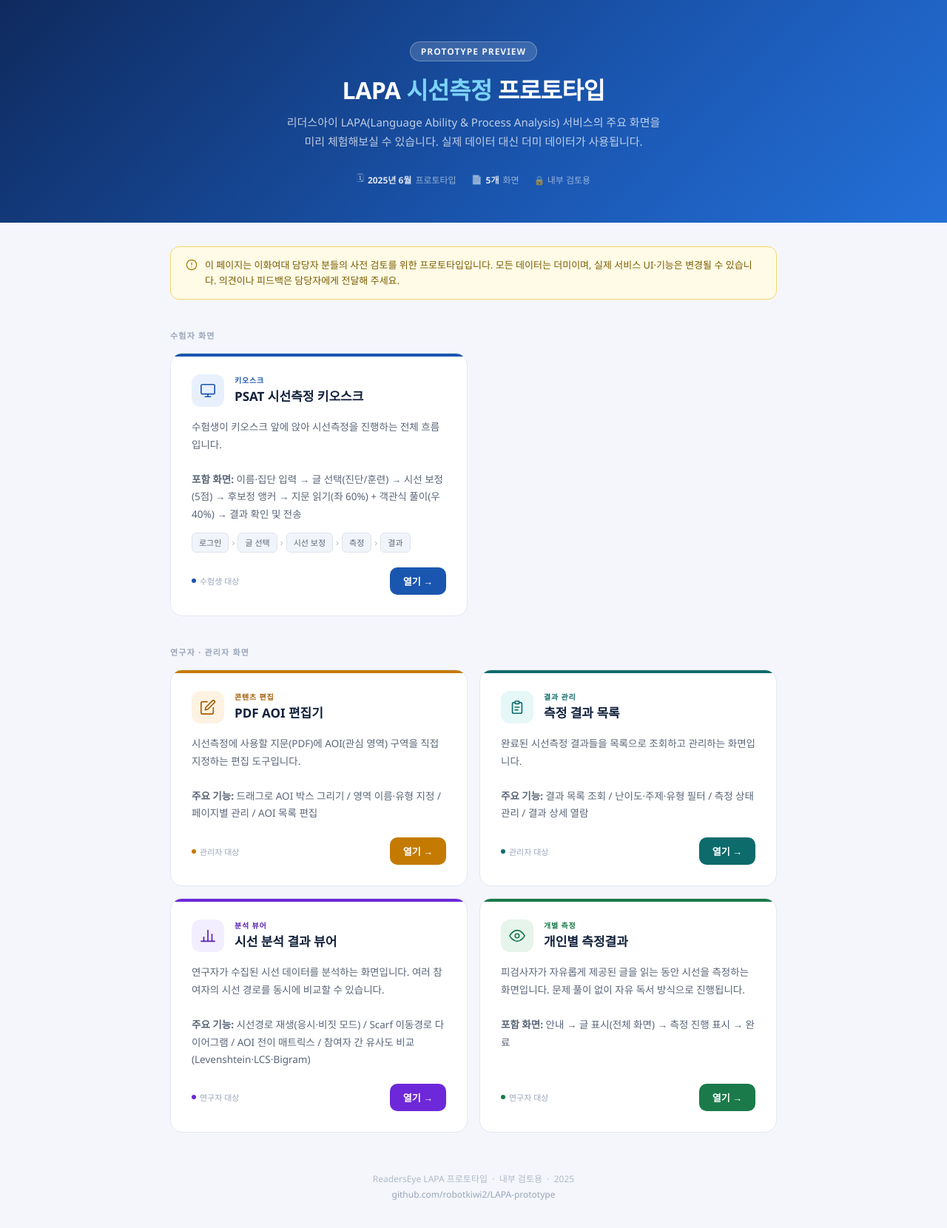
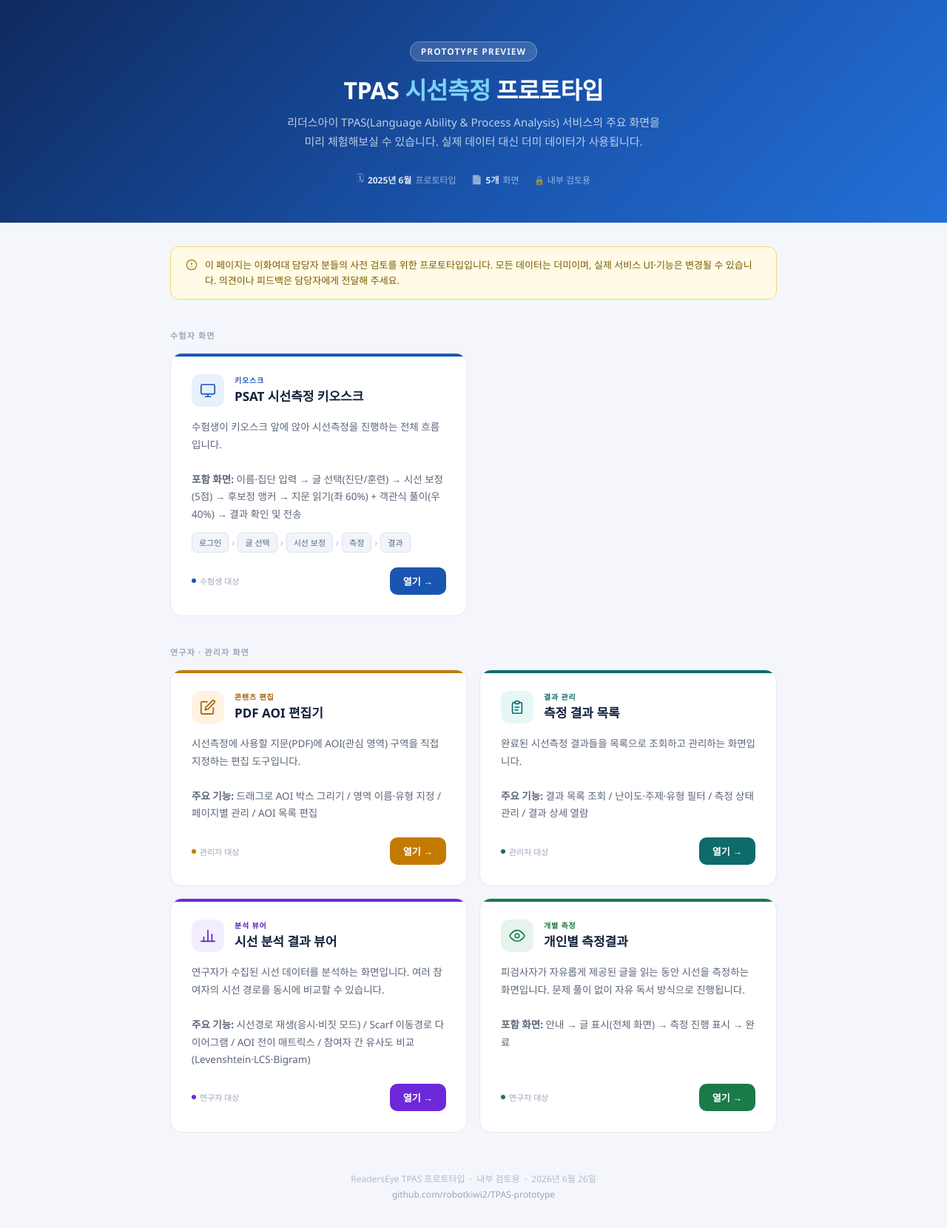
Before and after one commit to robotkiwi2/LAPA-prototype, a plain HTML site: page index.html in a window 1280 px wide. Shown: the whole page at 74% size. Drawn offline with Linux system fonts and the light colour scheme.

Commit message:
fix: LAPA → TPAS 명칭 변경, 날짜 업데이트

```diff
--- a/index.html
+++ b/index.html
@@ -3,7 +3,7 @@
 <head>
 <meta charset="UTF-8">
 <meta name="viewport" content="width=device-width, initial-scale=1.0">
-<title>LAPA 프로토타입 — ReadersEye</title>
+<title>TPAS 프로토타입 — ReadersEye</title>
 <style>
 *,*::before,*::after{box-sizing:border-box;margin:0;padding:0}
 :root{
@@ -110,8 +110,8 @@
 <!-- 헤더 -->
 <div class="hero">
   <div class="hero-tag">PROTOTYPE PREVIEW</div>
-  <h1>LAPA <span>시선측정</span> 프로토타입</h1>
-  <p>리더스아이 LAPA(Language Ability & Process Analysis) 서비스의 주요 화면을 미리 체험해보실 수 있습니다. 실제 데이터 대신 더미 데이터가 사용됩니다.</p>
+  <h1>TPAS <span>시선측정</span> 프로토타입</h1>
+  <p>리더스아이 TPAS(Language Ability & Process Analysis) 서비스의 주요 화면을 미리 체험해보실 수 있습니다. 실제 데이터 대신 더미 데이터가 사용됩니다.</p>
   <div class="hero-meta">
     <span class="hero-badge">🗓 <b>2025년 6월</b> 프로토타입</span>
     <span class="hero-badge">📄 <b>5개</b> 화면</span>
@@ -273,8 +273,8 @@
 <!-- 푸터 -->
 <div class="footer">
   <p>
-    ReadersEye LAPA 프로토타입 &nbsp;·&nbsp; 내부 검토용 &nbsp;·&nbsp; 2025<br>
-    <a href="https://github.com/robotkiwi2/LAPA-prototype" target="_blank">github.com/robotkiwi2/LAPA-prototype</a>
+    ReadersEye TPAS 프로토타입 &nbsp;·&nbsp; 내부 검토용 &nbsp;·&nbsp; 2026년 6월 26일<br>
+    <a href="https://github.com/robotkiwi2/TPAS-prototype" target="_blank">github.com/robotkiwi2/TPAS-prototype</a>
   </p>
 </div>
 
```
